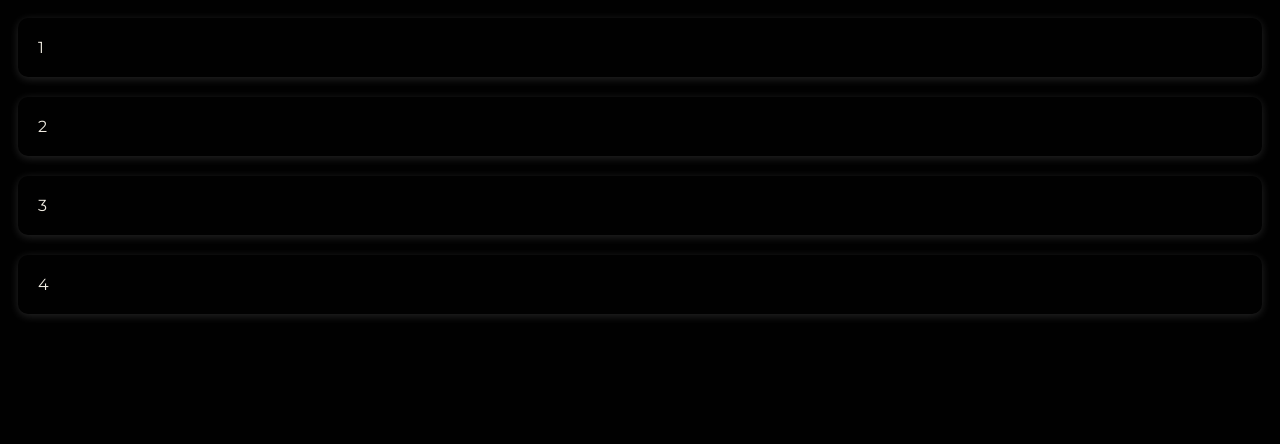
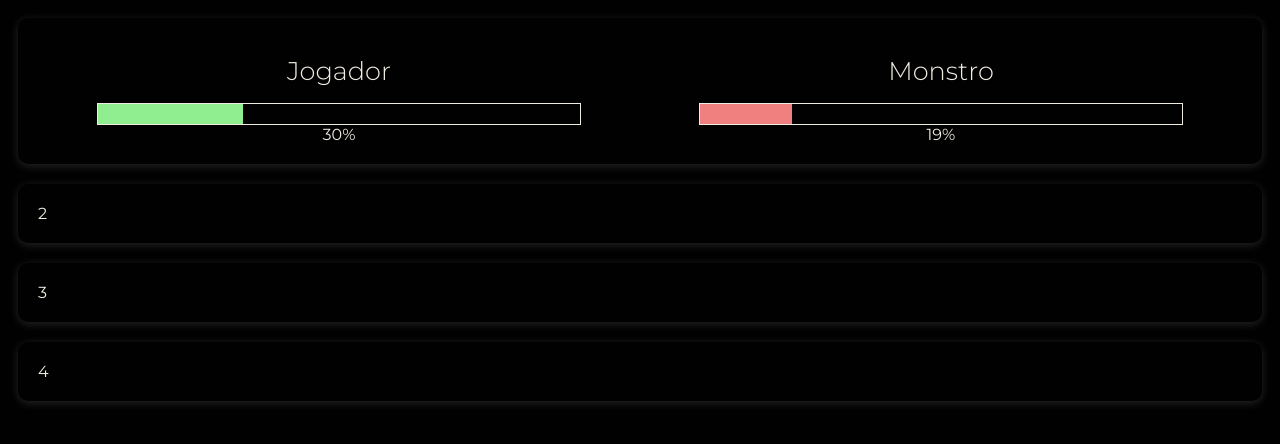
Before and after one commit to MatheusSGomes/projeto-1-curso-vuejs, a plain HTML site: page index.html in a window 1280 px wide. Drawn offline with nearby package versions, Linux system fonts and the light colour scheme.

Commit message:
add style css

```diff
--- a/app.js
+++ b/app.js
@@ -1,6 +1,9 @@
 new Vue({
     el: '#app',
-    data: {},
+    data: {
+        playerLife: 30,
+        monsterLife: 19,
+    },
     computed: {},
     methods: {},
     watch: {}
--- a/index.html
+++ b/index.html
@@ -11,7 +11,28 @@
 </head>
 <body>
     <div id="app">
-        <div class="panel scores">1</div>
+        <div class="panel scores">
+            <div class="score">
+                <h1>Jogador</h1>
+                <div class="life-bar">
+                    <div class="life"
+                        :class="{danger: playerLife < 20}"
+                        :style="{width: playerLife + '%'}">
+                    </div>
+                </div>
+                <div>{{ playerLife }}%</div>
+            </div>
+            <div class="score">
+                <h1>Monstro</h1>
+                <div class="life-bar">
+                    <div class="life"
+                        :class="{danger: monsterLife < 20}"
+                        :style="{width: monsterLife + '%'}">
+                    </div>
+                </div>
+                <div>{{ monsterLife }}%</div>
+            </div>
+        </div>
         <div class="panel result">2</div>
         <div class="panel buttons">3</div>
         <div class="panel logs">4</div>
--- a/style.css
+++ b/style.css
@@ -16,3 +16,38 @@ html {
     box-shadow: 0 2px 10px rgba(255, 255, 255, 0.15);
     border-radius: 10px;
 }
+
+/* Áreas dos pontos */
+.scores {
+    display: flex;
+}
+
+.score {
+    flex: 1;
+    display: flex;
+    flex-direction: column;
+    justify-content: center;
+    align-items: center;
+}
+
+.score h1 {
+    font-weight: 300;
+    font-size: 1.6rem;
+}
+
+.life-bar {
+    width: 80%;
+    height: 20px;
+    border: 1px solid #f0ece2;
+}
+
+.life-bar .life {
+    display: flex;
+    justify-content: center;
+    height: 100%;
+    background-color: lightgreen;
+}
+
+.life-bar .life.danger {
+    background-color: lightcoral;
+}
```
